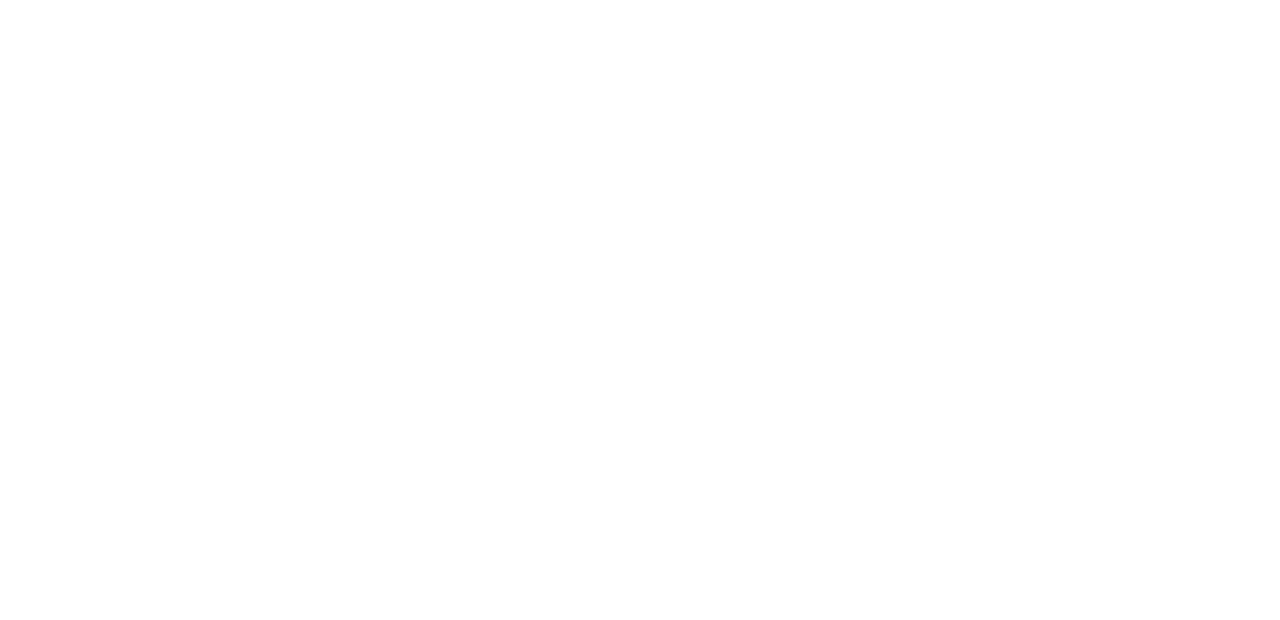
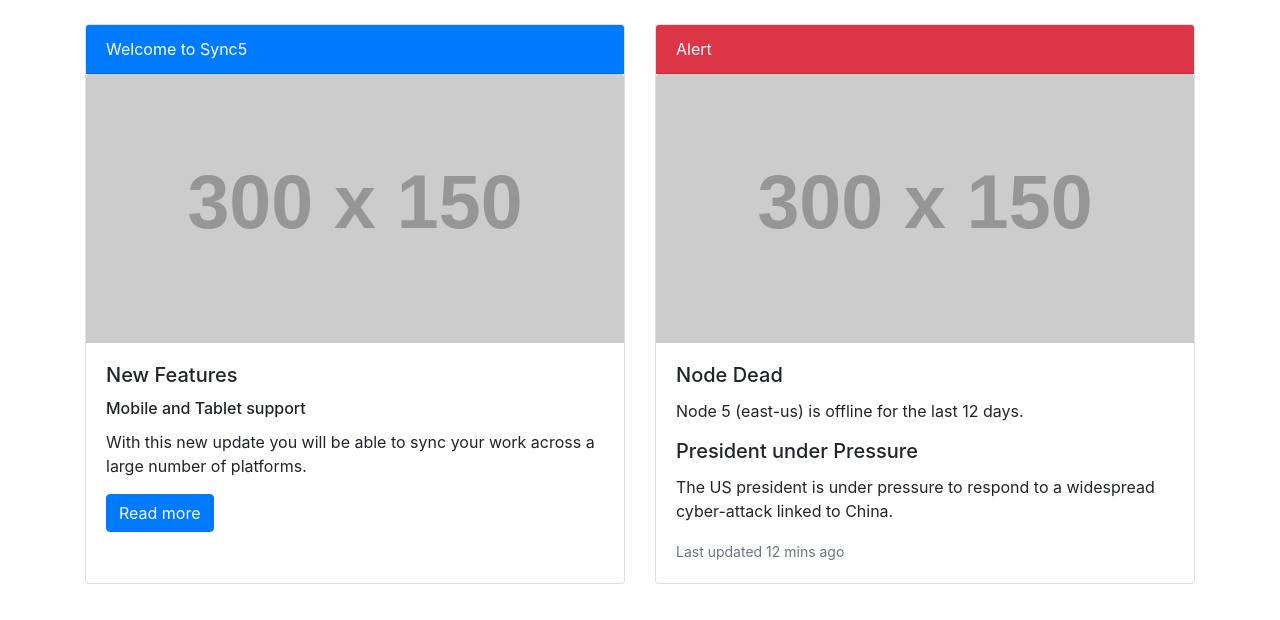
Before and after one commit to acciojob/bootstrap-card-AryanSinghal17, a website: page main.html in a window 1280 px wide. Drawn offline with nearby package versions, Linux system fonts and the light colour scheme; placeholder pictures from the web are drawn by us.

Commit message:
created a submission

```diff
--- a/main.html
+++ b/main.html
@@ -1,16 +1,60 @@
 <!DOCTYPE html>
+<html lang="en">
+<head>
+    <meta charset="UTF-8">
+    <meta name="viewport" content="width=device-width, initial-scale=1.0">
+    <title>Bootstrap Card Deck</title>
 
-<html>
+    <link rel="stylesheet" href="https://cdn.jsdelivr.net/npm/bootstrap@4.6.2/dist/css/bootstrap.min.css">
+</head>
+<body>
 
-<head>
-	<link rel="stylesheet" href="styles.css">
-</head>
+<div class="container mt-4">
+    <div class="card-deck">
 
-<body>
-	<!-- the entire body must be written by student -->
-    <script type="text/javascript" src="./script.js">
-</script>
+        <div class="card">
+            <div class="card-header bg-primary text-white">
+                Welcome to Sync5
+            </div>
+
+            <img class="card-img-top" src="https://via.placeholder.com/300x150" alt="Card image">
+
+            <div class="card-body">
+                <h5 class="card-title">New Features</h5>
+                <h6 class="card-title">Mobile and Tablet support</h6>
+                <p class="card-text">
+                    With this new update you will be able to sync your work across a large number of platforms.
+                </p>
+                <a href="#" class="btn btn-primary">Read more</a>
+            </div>
+        </div>
+
+        <div class="card">
+            <div class="card-header bg-danger text-white">
+                Alert
+            </div>
+
+            <img class="card-img-top" src="https://via.placeholder.com/300x150" alt="Card image">
+
+            <div class="card-body">
+                <h5 class="card-title">Node Dead</h5>
+                <p class="card-text">
+                    Node 5 (east-us) is offline for the last 12 days.
+                </p>
+
+                <h5 class="card-title">President under Pressure</h5>
+                <p class="card-text">
+                    The US president is under pressure to respond to a widespread cyber-attack linked to China.
+                </p>
+
+                <p class="card-text">
+                    <small class="text-muted">Last updated 12 mins ago</small>
+                </p>
+            </div>
+        </div>
+
+    </div>
+</div>
 
 </body>
-
 </html>
```
